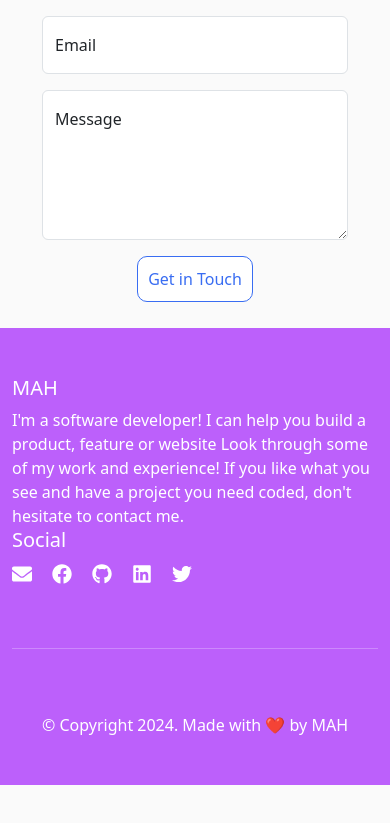
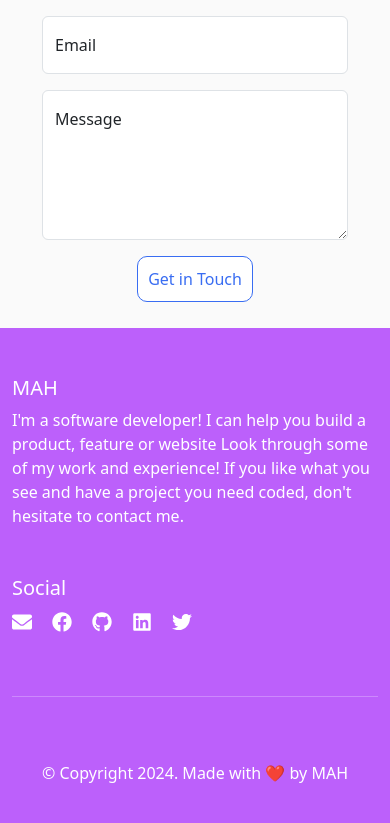
Before and after one commit to MAleemH/muhammad-aleem-hashmi-portfolio, a React (Create React App) app: page /contact in a window 390 px wide. Shown: the part 438-1261 px from the top of the page. Before the commit the page ends 1223 px from the top, so only its background shows below. Built offline with nearby package versions, Linux system fonts and the light colour scheme.

Commit message:
Made footer section responsive

```diff
--- a/src/components/footer.js
+++ b/src/components/footer.js
@@ -20,7 +20,8 @@ const Footer = () => (
           </p>
         </div>
 
-        <div className="col-sm-12 col-md-6 col-xl-6">
+        <div className="col-sm-12 col-md-6 col-xl-6 d-flex justify-content-start justify-content-md-end justify-content-lg-end mt-5 mt-md-0 mt-lg-0">
+          <div>
             <h5>Social</h5>
             <ul className="socialContainer">
               <li>
@@ -51,6 +52,7 @@ const Footer = () => (
             </ul>
           </div>
         </div>
+      </div>
 
       <hr />
 
```
Lines whose indentation alone changed are shown as unchanged.
